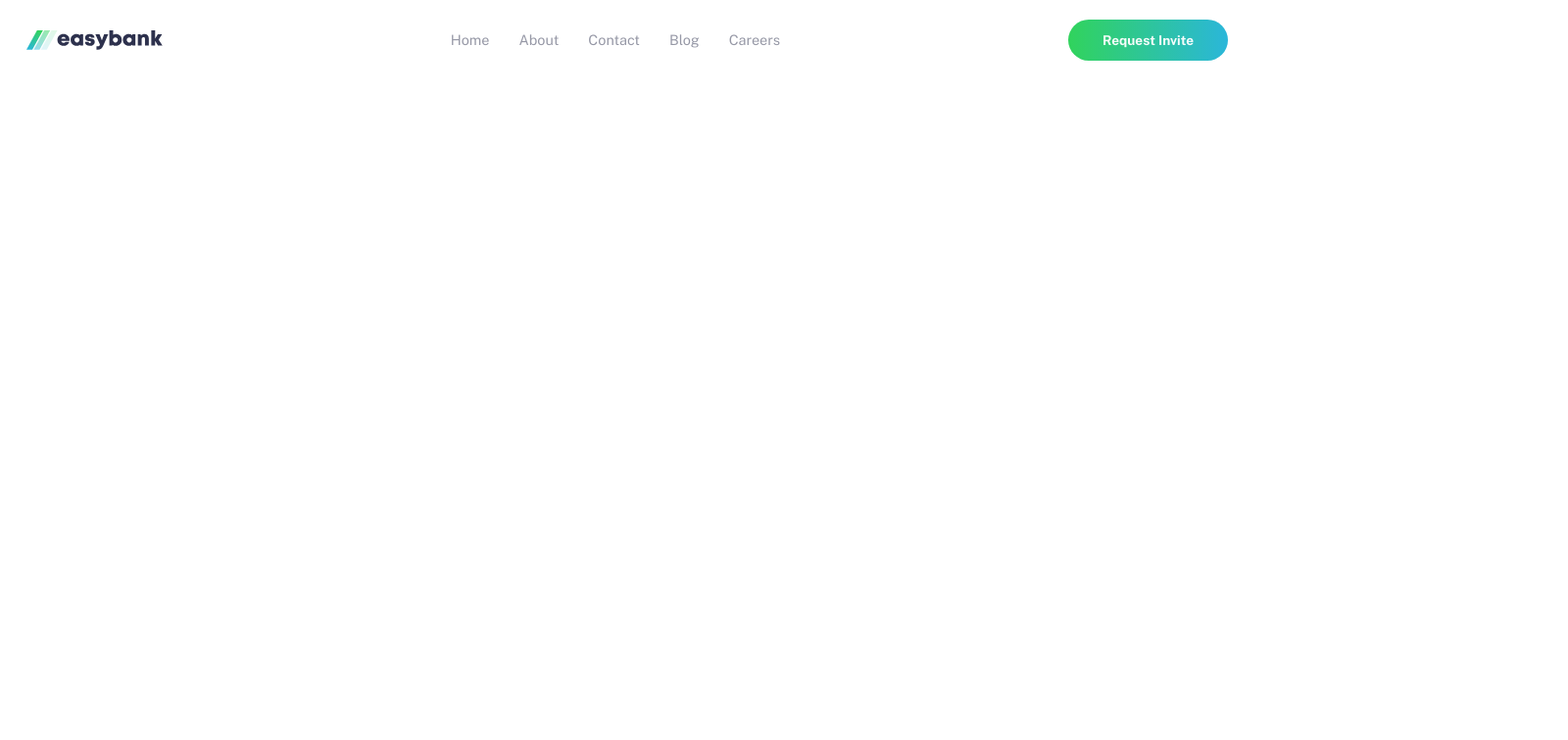
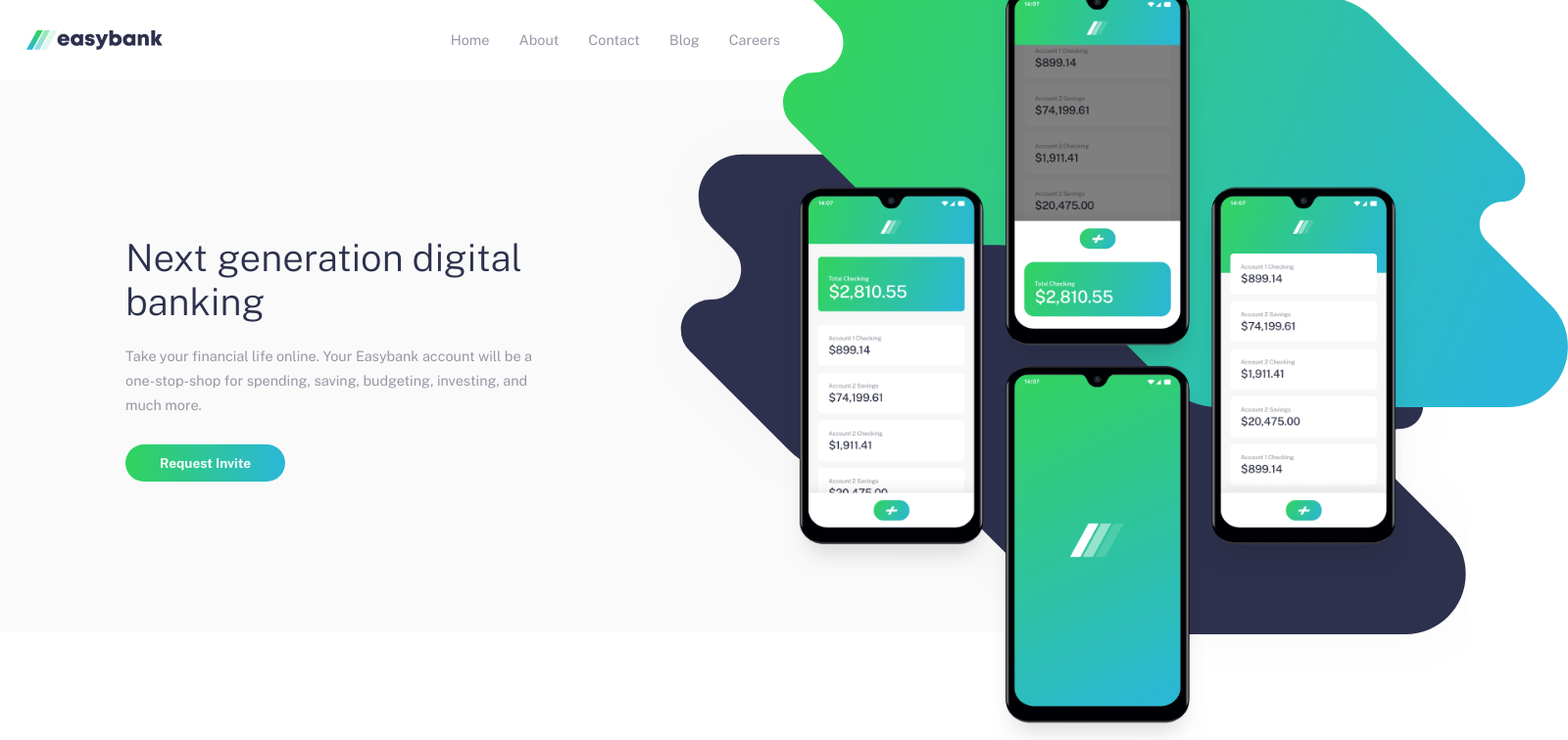
Before and after one commit to mikolajszymczuk1/easybank-landing-page-master, a Vue app: page / in a window 1280 px wide. Shown: the top 756 px of the page at 98% size, 1600 px wide, since content can reach past the window. Built offline with nearby package versions, Linux system fonts and the light colour scheme.

Commit message:
Finished header section

```diff
--- a/src/App.vue
+++ b/src/App.vue
@@ -1,14 +1,51 @@
 <template>
     <NavigationBar />
+
+    <!-- Header section -->
+    <header class="md:flex flex-row-reverse items-center bg-very-light-gray">
+        <div class="overflow-hidden relative h-[300px] mb-[20px] md:mb-0 md:h-[500px] md:basis-[50%] md:overflow-visible mlg:h-[44vw] lg:h-[655px] xxl:h-[700px]">
+            <img class="translate-y-[-65px] w-[100%] md:hidden"
+                src="@/assets/svg/bg-intro-mobile.svg"
+                alt="Intro icon"
+                title="Intro icon">
+
+            <img class="hidden md:block min-w-[150%] translate-y-[-20%] lg:min-w-[200%] lg:translate-y-[-26%] lg:translate-x-[-7%]"
+                src="@/assets/svg/bg-intro-desktop.svg"
+                alt="Intro icon"
+                title="Intro icon"
+            >
+
+            <img class="absolute top-0 left-[50%] translate-x-[-50%] translate-y-[-29%] w-[91%] md:w-[120%] md:left-auto md:translate-x-[25%] md:translate-y-[-12%] z-[1] lg:min-w-[107%] lg:translate-x-[12%] lg:translate-y-[-13%] xl:w-0 xl:min-w-[90%] xl:translate-x-[22%]"
+                src="@/assets/images/image-mockups.png"
+                alt="Mobile phones mockups"
+                title="Mockups"
+            >
+        </div>
+
+        <div class="font-main text-center px-[5%] ssm:px-[20%] md:p-0 md:pl-[10%] md:pr-[5%] md:text-left md:basis-[50%] lg:pl-[11.5%] lg:pr-[8%]">
+            <h1 class="text-[2.4em] text-dark-blue font-light leading-[45px] mb-[20px] lg:text-[3.4em] lg:leading-[65px] lg:mb-[25px]">
+                Next generation digital banking
+            </h1>
+
+            <p class="text-grayish-blue text-[0.9em] mb-[35px] leading-[25px] lg:text-[1.1em]">
+                Take your financial life online. Your Easybank account will be a one-stop-shop
+                for spending, saving, budgeting, investing, and much more.
+            </p>
+
+            <InviteButton />
+        </div>
+    </header>
 </template>
 
 <script>
     import NavigationBar from "@/components/NavigationBar.vue";
+    import InviteButton from "@/components/buttons/InviteButton.vue";
 
     export default {
         name: "App",
         components: {
-            NavigationBar
+            NavigationBar,
+            InviteButton
         }
     }
 </script>
```
